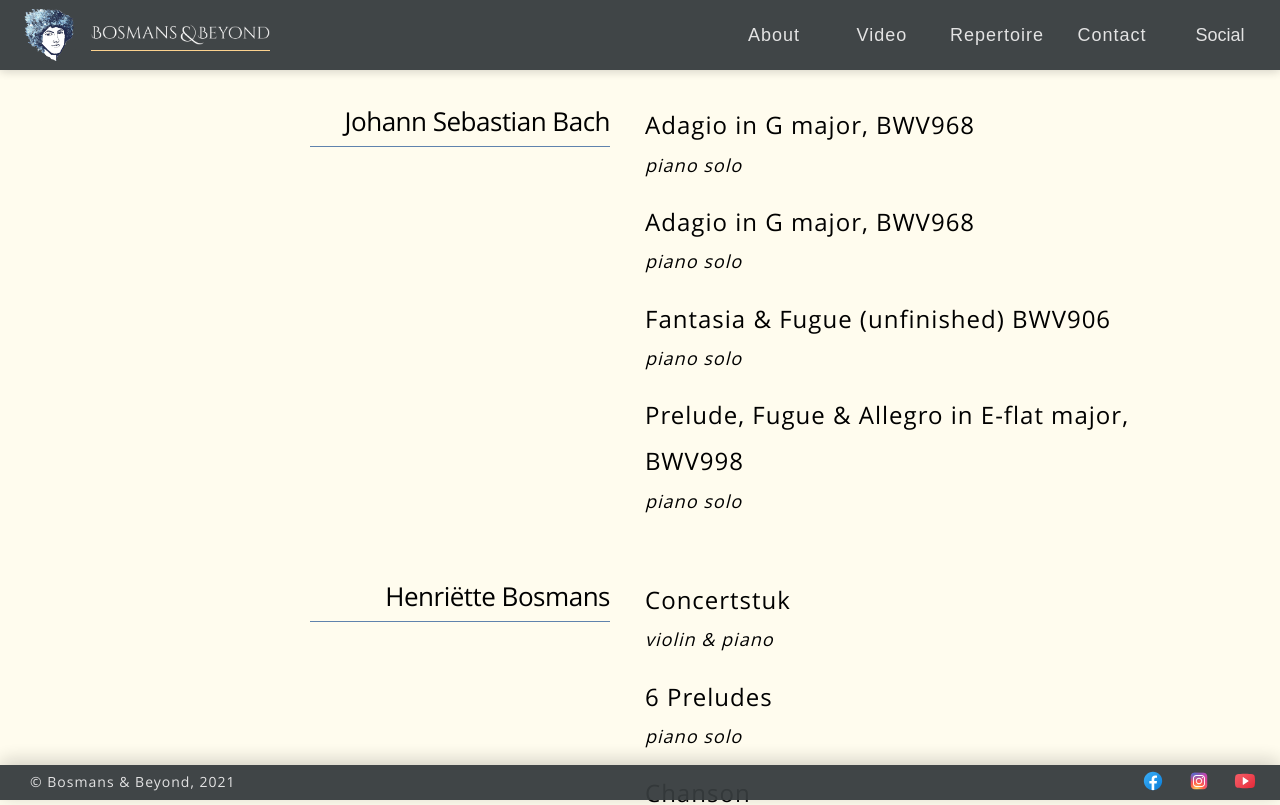
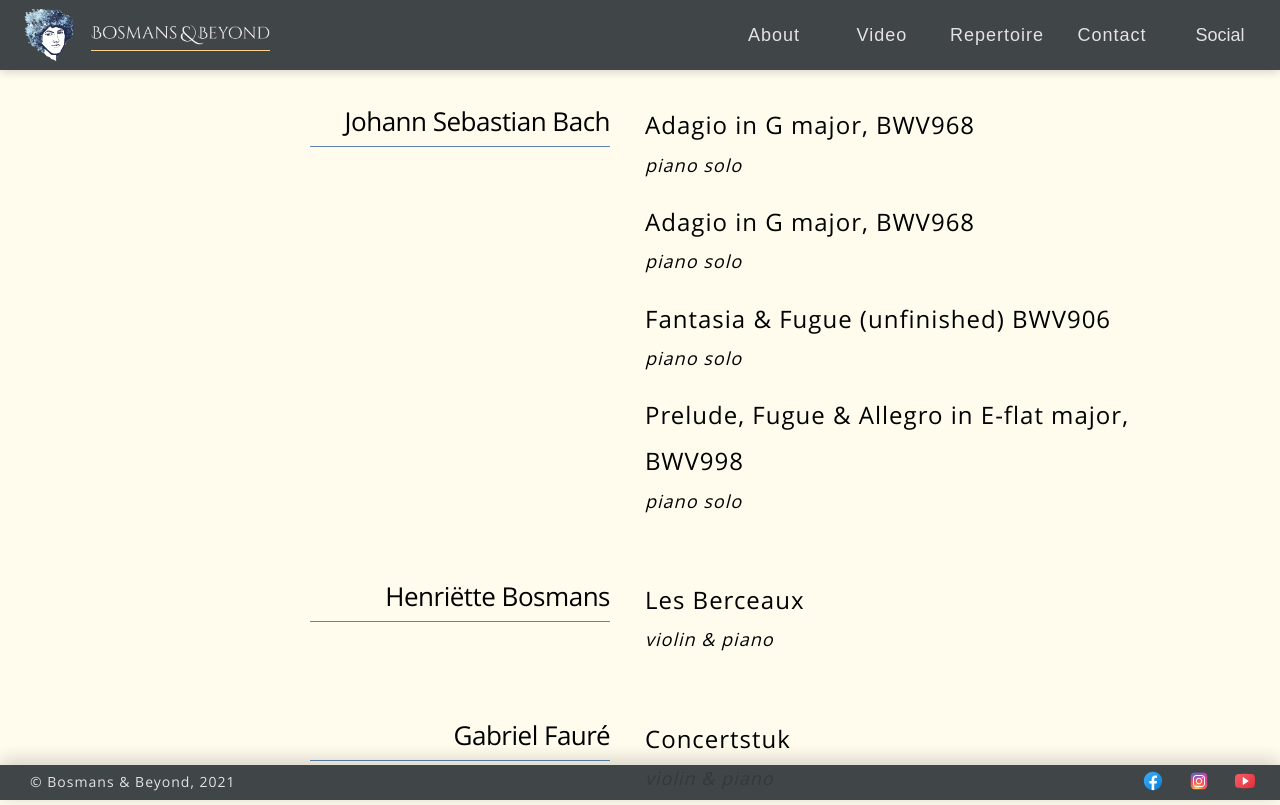
Before and after one commit to BKmetoff/bosmans-and-beyond, a React (Create React App) app: page /repertoire in a window 1280 px wide. Shown: the top 805 px of the page. Built offline with nearby package versions, Linux system fonts and the light colour scheme.

Commit message:
refactor: reorganize Repertoire page data

```diff
--- a/src/App.js
+++ b/src/App.js
@@ -4,7 +4,7 @@ import { Switch, Route, useLocation } from 'react-router-dom'
 
 import { AnimatePresence } from 'framer-motion'
 
-import { COPY, REPERTOIRE } from './components/resources/Resources'
+import { COPY } from './components/resources/Resources'
 
 import Home from './components/Pages/Home'
 import About from './components/Pages/About'
@@ -35,7 +35,7 @@ function App() {
 									<Contact contact={COPY.text.contact} />
 								</Route>
 								<Route path='/repertoire'>
-									<Repertoire repertoire={REPERTOIRE} />
+									<Repertoire />
 								</Route>
 								<Route path='/success'>
 									<Success />
--- a/src/components/Pages/Repertoire.js
+++ b/src/components/Pages/Repertoire.js
@@ -5,6 +5,11 @@ import { Theme } from '../theme/Theme'
 import { SectionWrapper, MotionWrapper } from '../backbone/Wrapper'
 import { Title, Text } from '../backbone/Text'
 import Sheet from '../backbone/Sheet'
+
+import {
+	COMPOSERS,
+	mapComposersToPieces,
+} from '../../data/Repertoire/Repertoire'
 
 const ListContainer = styled.ul`
 	display: flex;
@@ -66,17 +71,17 @@ function PieceAuthor(author) {
 
 function PieceDescription({ title, type }, index) {
 	return (
-		<DescriptionWrapper key={index}>
+		<DescriptionWrapper key={`${title}-${index}`}>
 			<Description>{title}</Description>
 			<Description pieceType>{type}</Description>
 		</DescriptionWrapper>
 	)
 }
 
-function PiecesPerAuthor({ author, pieces }, index) {
+function PiecesPerAuthor({ name, pieces }, index) {
 	return (
-		<Sheet key={index}>
-			{PieceAuthor(author)}
+		<Sheet key={`${name}`}>
+			{PieceAuthor(name)}
 			<DescriptionContainer>
 				{pieces.map((piece, index) => {
 					return PieceDescription(piece, index)
@@ -86,13 +91,13 @@ function PiecesPerAuthor({ author, pieces }, index) {
 	)
 }
 
-export default function Repertoire({ repertoire }) {
+export default function Repertoire() {
 	return (
 		<MotionWrapper>
 			<SectionWrapper>
 				<ListContainer>
-					{repertoire.map((entry, index) => {
-						return PiecesPerAuthor(entry, index)
+					{Object.values(COMPOSERS).map((composer, index) => {
+						return PiecesPerAuthor(mapComposersToPieces[composer])
 					})}
 				</ListContainer>
 			</SectionWrapper>
--- /dev/null
+++ b/src/data/Repertoire/Repertoire.js
@@ -0,0 +1,113 @@
+export const COMPOSERS = Object.freeze({
+	Bach: 'Bach',
+	Bosmans: 'Bosmans',
+	Fauré: 'Fauré',
+	Grieg: 'Grieg',
+	Hermann: 'Hermann',
+	Kattenburg: 'Kattenburg',
+	Kuyper: 'Kuyper',
+	Massenet: 'Massenet',
+	Mozart: 'Mozart',
+	Rachmaninoff: 'Rachmaninoff',
+	Schubert: 'Schubert',
+	Schumann: 'Schumann',
+	Strauss: 'Strauss',
+	Wieniawski: 'Wieniawski',
+})
+
+export const mapComposersToPieces = Object.freeze({
+	[COMPOSERS.Bach]: {
+		name: 'Johann Sebastian Bach',
+		pieces: [
+			{
+				title: 'Adagio in G major, BWV968',
+				type: 'piano solo',
+			},
+			{
+				title: 'Adagio in G major, BWV968',
+				type: 'piano solo',
+			},
+			{
+				title: 'Fantasia & Fugue (unfinished) BWV906',
+				type: 'piano solo',
+			},
+			{
+				title: 'Prelude, Fugue & Allegro in E-flat major, BWV998',
+				type: 'piano solo',
+			},
+		],
+	},
+	[COMPOSERS.Bosmans]: {
+		name: 'Henriëtte Bosmans',
+		pieces: [{ title: 'Les Berceaux', type: 'violin & piano' }],
+	},
+	[COMPOSERS.Fauré]: {
+		name: 'Gabriel Fauré',
+		pieces: [
+			{ title: 'Concertstuk', type: 'violin & piano' },
+			{ title: '6 Preludes', type: 'piano solo' },
+			{ title: 'Chanson', type: 'soprano & piano' },
+			{ title: 'Le diable court dans la nuit', type: 'soprano & piano' },
+			{ title: 'Lead, kindly light', type: 'soprano & piano' },
+		],
+	},
+	[COMPOSERS.Grieg]: {
+		name: 'Edvard Grieg',
+		pieces: [{ title: 'Six German Songs Op 48', type: 'soprano & piano' }],
+	},
+	[COMPOSERS.Hermann]: {
+		name: 'Pál Hermann',
+		pieces: [
+			{ title: 'La Ceinture', type: 'soprano & piano' },
+			{ title: 'La Dormeuse', type: 'soprano & piano' },
+		],
+	},
+	[COMPOSERS.Kattenburg]: {
+		name: 'Dick Kattenburg',
+		pieces: [{ title: 'Palestinian Songs', type: 'soprano & piano' }],
+	},
+	[COMPOSERS.Kuyper]: {
+		name: 'Elisabeth Kuyper',
+		pieces: [
+			{ title: 'Sonata in A major', type: 'violin & piano' },
+			{ title: 'Der Pfeil und das Lied', type: 'soprano & piano' },
+		],
+	},
+	[COMPOSERS.Massenet]: {
+		name: 'Jules Massenet',
+		pieces: [{ title: 'Élégie', type: 'soprano, violin, piano' }],
+	},
+	[COMPOSERS.Mozart]: {
+		name: 'Wolfgang A. Mozart',
+		pieces: [{ title: 'Sonata in E-minor', type: 'violin & piano' }],
+	},
+	[COMPOSERS.Rachmaninoff]: {
+		name: 'Sergei Rachmaninoff',
+		pieces: [
+			{ title: 'Lilacs', type: 'piano solo' },
+			{ title: 'Margaritki', type: 'soprano & piano' },
+			{ title: 'Spring Waters', type: 'soprano & piano' },
+			{ title: 'Oh do not sing to me', type: 'soprano, violin, piano' },
+		],
+	},
+	[COMPOSERS.Schubert]: {
+		name: 'Franz Schubert',
+		pieces: [{ title: '3 Klavierstücke, D.946', type: 'piano solo' }],
+	},
+	[COMPOSERS.Schumann]: {
+		name: 'Robert Schumann',
+		pieces: [
+			{ title: 'Widmung', type: 'piano solo' },
+			{ title: 'Aus den hebräischen Gesängen', type: 'piano solo' },
+			{ title: 'Fantaisie Op 17', type: 'piano solo' },
+		],
+	},
+	[COMPOSERS.Strauss]: {
+		name: 'Richard Strauss',
+		pieces: [{ title: 'Morgen!', type: 'soprano, violin, piano' }],
+	},
+	[COMPOSERS.Wieniawski]: {
+		name: 'Henryk Wieniawski',
+		pieces: [{ title: 'Legend', type: 'violin & piano' }],
+	},
+})
```
